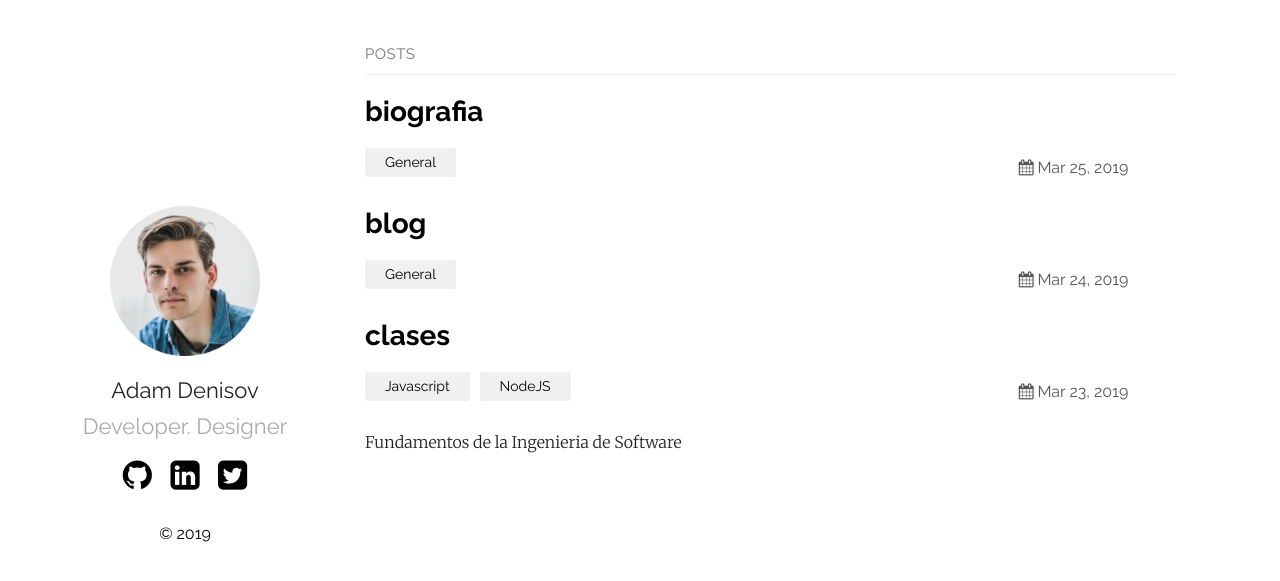
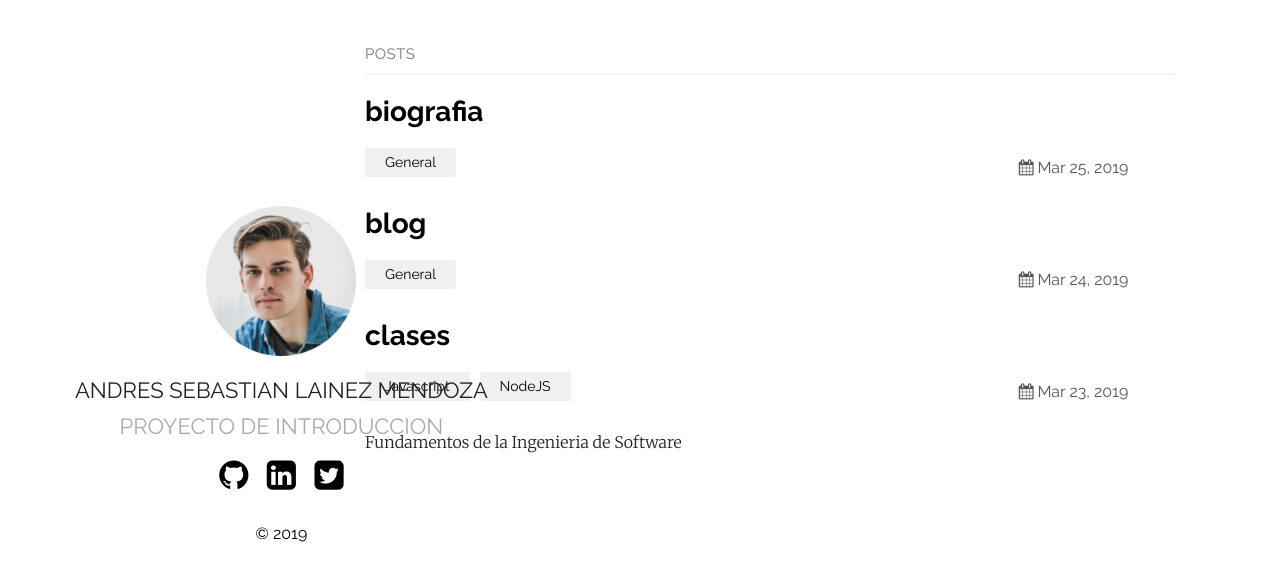
Before and after one commit to sebastian854/sebastian854.github.io, a Jekyll site: the page built from index.md, in a window 1280 px wide. Shown: the top 581 px of the page. Built offline with Jekyll 4.4.1, drawn with Linux system fonts in a browser that asks for light colours.

Commit message:
Update _config.yml

```diff
--- a/_config.yml
+++ b/_config.yml
@@ -12,8 +12,8 @@ show_excerpts: true # set to true to show excerpts on the homepage
 sass:
   sass_dir: _sass
 plainwhite:
-  name: Adam Denisov
-  tagline: Developer. Designer
+  name: ANDRES SEBASTIAN LAINEZ MENDOZA
+  tagline: PROYECTO DE INTRODUCCION
   date_format: "%b %-d, %Y"
   sitemap: true # set to true to generate sitemap.xml content
 
```
